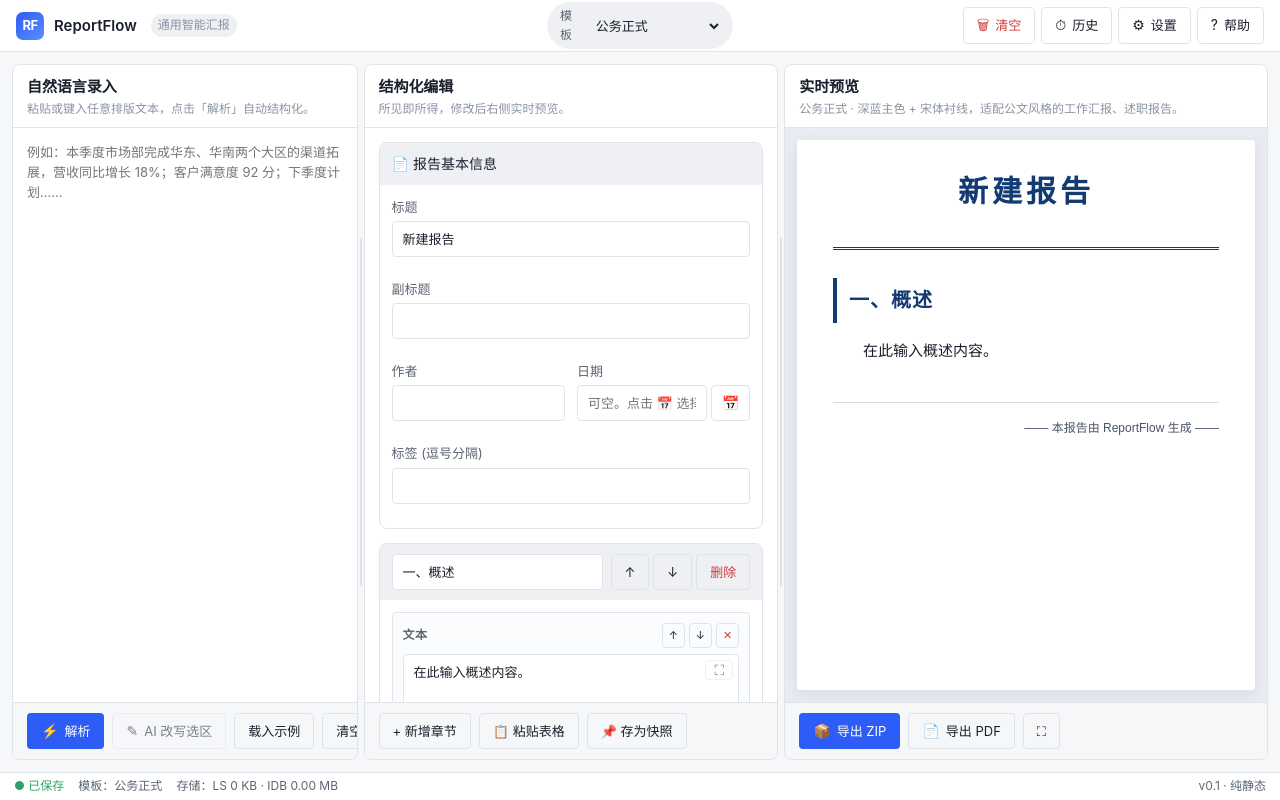
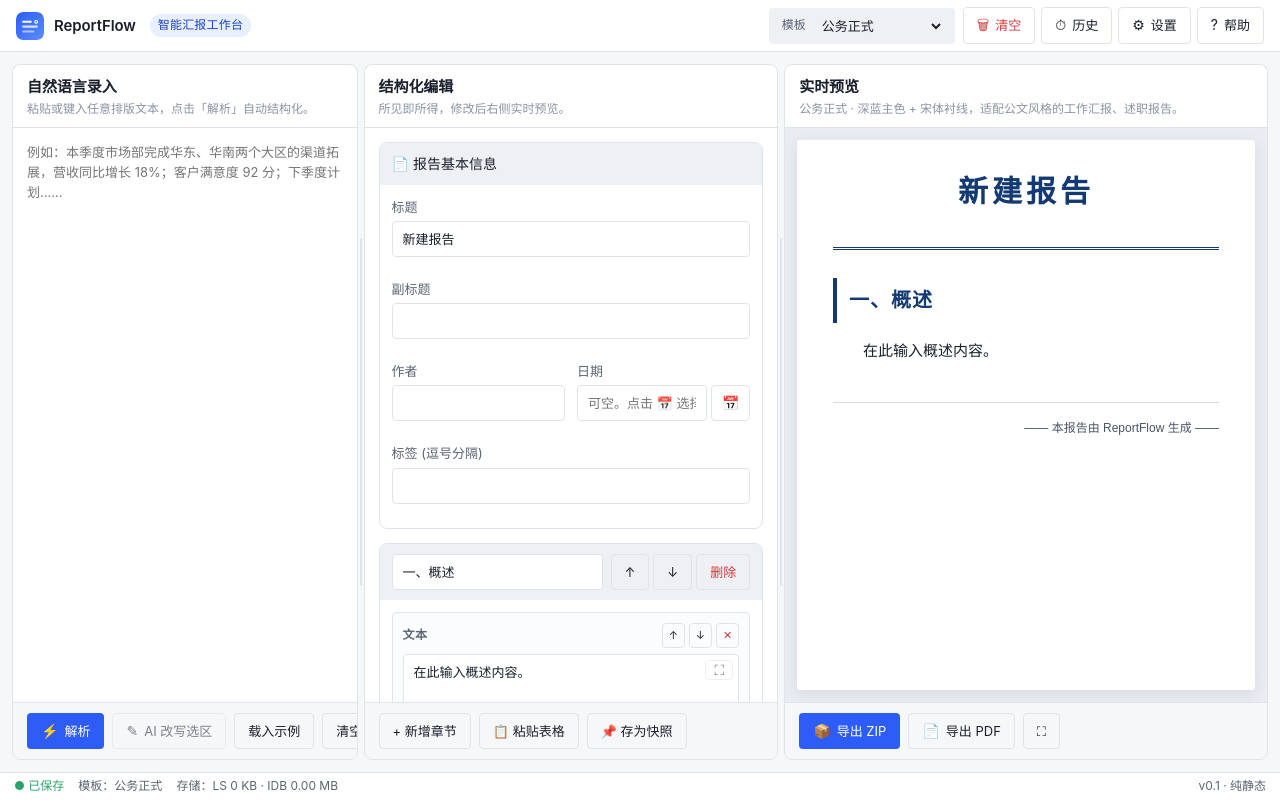
Before and after one commit to qingwalashi/ReportFlow, a plain HTML site: page index.html in a window 1280 px wide. Drawn offline with Linux system fonts and the light colour scheme.

Commit message:
feat: update topbar layout and add new favicon and logo assets

```diff
--- a/css/app.css
+++ b/css/app.css
@@ -8,8 +8,9 @@ body {
 .rf-topbar {
   height: var(--rf-topbar-h);
   display: grid;
-  grid-template-columns: 1fr auto 1fr;
+  grid-template-columns: 1fr auto auto;
   align-items: center;
+  gap: 8px;
   padding: 0 16px;
   background: var(--rf-bg-elev);
   border-bottom: 1px solid var(--rf-line);
@@ -18,34 +19,41 @@ body {
 .rf-brand { display: flex; align-items: center; gap: 10px; }
 .rf-brand__mark {
   width: 28px; height: 28px;
-  display: inline-flex; align-items: center; justify-content: center;
-  background: linear-gradient(135deg, #2d5cf6, #5b8dff);
-  color: #fff; font-weight: 700; font-size: 13px;
+  display: block;
   border-radius: 7px;
-  letter-spacing: -.5px;
+  flex: none;
 }
-.rf-brand__name { font-size: var(--rf-text-md); font-weight: 600; }
+.rf-brand__name {
+  font-size: var(--rf-text-md);
+  font-weight: 600;
+  letter-spacing: -.1px;
+}
 .rf-brand__tag {
   font-size: var(--rf-text-xs);
-  color: var(--rf-text-dim);
-  padding: 2px 7px;
-  background: var(--rf-bg-soft);
+  color: var(--rf-accent-strong);
+  padding: 2px 8px;
+  background: var(--rf-accent-soft);
   border-radius: 999px;
   margin-left: 4px;
+  font-weight: 500;
+  letter-spacing: .2px;
+  white-space: nowrap;
 }
 
-.rf-topbar__center { display: flex; justify-content: center; }
+.rf-topbar__center { display: flex; justify-content: flex-end; }
 .rf-template-picker {
   display: inline-flex; align-items: center; gap: 8px;
   padding: 4px 10px 4px 12px;
   background: var(--rf-bg-soft);
-  border-radius: 999px;
+  border-radius: var(--rf-radius-sm);
   border: 1px solid transparent;
   transition: border-color .12s ease;
+  white-space: nowrap;
 }
 .rf-template-picker:hover { border-color: var(--rf-line-strong); }
 .rf-template-picker__label {
   font-size: var(--rf-text-xs); color: var(--rf-text-muted);
+  white-space: nowrap;
 }
 .rf-template-picker .rf-select {
   background: transparent; border: 0; padding: 4px 4px;
--- a/index.html
+++ b/index.html
@@ -3,7 +3,10 @@
 <head>
   <meta charset="utf-8" />
   <meta name="viewport" content="width=device-width,initial-scale=1" />
-  <title>ReportFlow — 通用智能汇报报告系统</title>
+  <title>ReportFlow — 智能汇报工作台</title>
+
+  <link rel="icon" type="image/svg+xml" href="assets/brand/favicon.svg" />
+  <link rel="alternate icon" href="assets/brand/favicon.ico" />
 
   <link rel="stylesheet" href="css/reset.css" />
   <link rel="stylesheet" href="css/base.css" />
@@ -14,9 +17,9 @@
 <body>
   <header class="rf-topbar">
     <div class="rf-brand">
-      <span class="rf-brand__mark">RF</span>
+      <img class="rf-brand__mark" src="assets/brand/logo.svg" alt="" width="28" height="28" />
       <span class="rf-brand__name">ReportFlow</span>
-      <span class="rf-brand__tag">通用智能汇报</span>
+      <span class="rf-brand__tag">智能汇报工作台</span>
     </div>
 
     <div class="rf-topbar__center">
```
Also changed, not shown: assets/brand/favicon.ico (added), assets/brand/favicon.svg (added), assets/brand/logo.svg (added).
